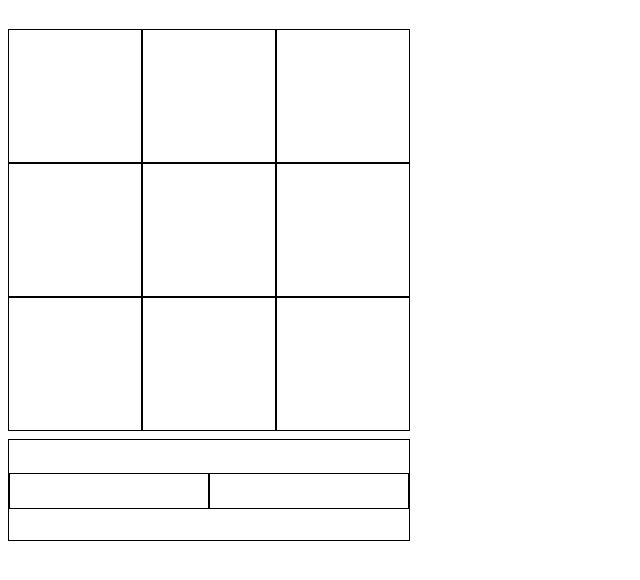
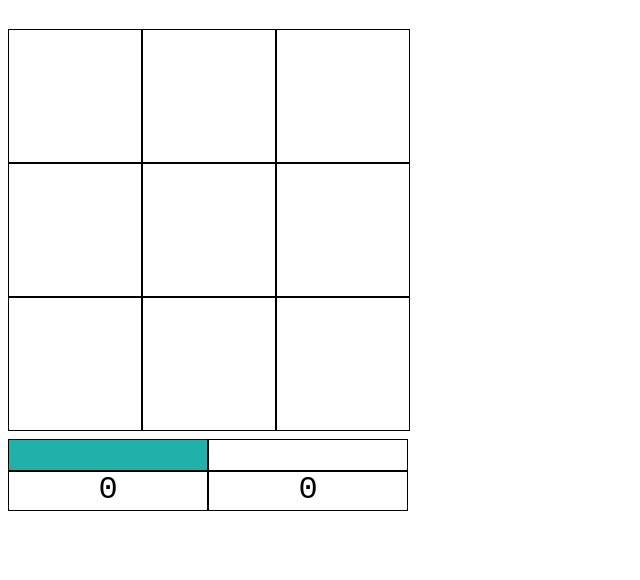
Before and after one commit to casualc0der/tic-tac-toe, a plain HTML site: page index.html in a window 1280 px wide. Both pictures are taken after a click on the button "Play!". Shown: the whole page, without its empty margins (0-640 px from the left). Drawn offline with Linux system fonts and the light colour scheme.

Commit message:
Add  game loop + player turn highter

```diff
--- a/index.html
+++ b/index.html
@@ -13,8 +13,8 @@
     </head>
     <body>
         <div id="playerForm" class="visible">
-            <input id="p1" type="text" maxlength="30" placeholder="P1 Name">
-            <input id="p2" type="text" maxlength="30" placeholder="P2 Name">
+            <input id="p1" type="text" maxlength="9" placeholder="P1 Name" required>
+            <input id="p2" type="text" maxlength="9" placeholder="P2 Name">
             <button id="playButton">Play!</button>
         </div>
         <div id="mainView" class="hidden">
@@ -23,9 +23,9 @@
             </div>
             <div class="playerScores">
                 <div id="player1Name"></div>
-                <!-- <div id="player1Score"></div> -->
+                <div id="player1Score"></div>
                 <div id="player2Name"></div>
-                <!-- <div id="player2Score"></div> -->
+                <div id="player2Score"></div>
 
             </div>
 
--- a/script.js
+++ b/script.js
@@ -58,8 +58,6 @@ let displayController = (() => {
             console.log(squares[cell])
             console.table(gameBoard.gameBoardDisplay())
 
-
-
     }
 
     let resetBoardRender = () => {
@@ -69,9 +67,39 @@ let displayController = (() => {
         resetSquares.forEach((e) => e.innerHTML = '')
     }
 
+    let updateScores = () => {
+
+        let player1Score = document.getElementById('player1Score')
+        let player2Score = document.getElementById('player2Score')
+
+        player1Score.innerHTML = player1.score;
+        player2Score.innerHTML = player2.score;
+
+    }
+
+    let turnHighlighter = () => {
+
+        let player1Name = document.getElementById('player1Name')
+        let player2Name = document.getElementById('player2Name')
+
+        if(player1.isCurrentPlayer) {
+            player1Name.classList.add('highlighted')
+            player2Name.classList.remove('highlighted')
+        }
+        else if (player2.isCurrentPlayer){
+            player2Name.classList.add('highlighted')
+            player1Name.classList.remove('highlighted')
+        }
+    }
 
 
-        return {reRender: reRender, resetBoardRender:resetBoardRender}
+
+        return { reRender: reRender,
+                 resetBoardRender:resetBoardRender,
+                 updateScores:updateScores,
+                 turnHighlighter: turnHighlighter
+
+            }
 
 })();
 
@@ -107,6 +135,7 @@ let gameLogic = (() => {
 
     let squares = document.querySelectorAll('.playSquares')
 
+
     squares.forEach((e) =>  {
         e.addEventListener('click', ()=> {
 
@@ -114,22 +143,25 @@ let gameLogic = (() => {
             console.log(`p2 is current player: ${player2.isCurrentPlayer}`)
 
             gameBoard.updatePlayState(currentPlayer(),e.id)
+            displayController.turnHighlighter();
             displayController.reRender(e.id);
             //check for winner?
             let winCheck = hasAPlayerWon(gameBoard.gameBoardDisplay(), player1.symbol, player2.symbol);
 
             if (winCheck === 'p1') {
-                alert(`${player1.name} wins!`)
+                // alert(`${player1.name} wins!`)
                 player1.score++
                 gameBoard.resetBoard();
                 displayController.resetBoardRender();
+                displayController.updateScores();
                 // location.reload();
             }
             else if(winCheck === 'p2') {
-                alert(`${player2.name} wins!`)
+                // alert(`${player2.name} wins!`)
                 player2.score++
                 gameBoard.resetBoard();
                 displayController.resetBoardRender();
+                displayController.updateScores();
                 // location.reload();
             }
             else if(winCheck === 'tie') {
@@ -164,12 +196,17 @@ let gameStart = (() => {
     playButton.addEventListener('click', () => gameStart());
 
     let gameStart = () => {
+
+
+
         player1 = player(p1NameInput.value, true, 'x', 0)
         player2 = player(p2NameInput.value, false, 'o', 0)
         playForm.classList.add('hidden')
         p1NameDisplay.innerHTML = player1.name;
         p2NameDisplay.innerHTML = player2.name;
         mainView.classList.remove('hidden');
+        displayController.updateScores();
+        displayController.turnHighlighter();
     }
 
 
--- a/styles.css
+++ b/styles.css
@@ -27,19 +27,29 @@
 }
 
 .playerScores {
+    font-size: 2em;
     margin-top: 10px;
     height: 100px;
     width: 100%;
-    border: solid;
-    border-width: 1px;
+    /* border: solid;
+    border-width: 1px; */
     display: grid;
     grid-template-columns: 1fr 1fr;
     grid-template-rows: 1fr 1fr 1fr;
+    font-family: 'Courier New', Courier, monospace;
 
 }
 
 #player1Name {
-
+    text-align: center;
+    height: 100%;
+    grid-row-start: 1;
+    grid-column-start: 1;
+    border: solid;
+    border-width: 1px;
+}
+#player1Score {
+    text-align: center;
     height: 100%;
     grid-row-start: 2;
     grid-column-start: 1;
@@ -50,7 +60,16 @@
 
 
 #player2Name {
+    text-align: center;
+    height: 100%;
+    grid-row-start: 1;
+    grid-column-start: 2;
+    border: solid;
+    border-width: 1px;
+}
 
+#player2Score {
+    text-align: center;
     height: 100%;
     grid-row-start: 2;
     grid-column-start: 2;
@@ -58,6 +77,11 @@
     border-width: 1px;
 }
 
+.highlighted {
+
+    background-color: lightseagreen;
+
+}
 .visible {
 
     visibility: visible;
```
